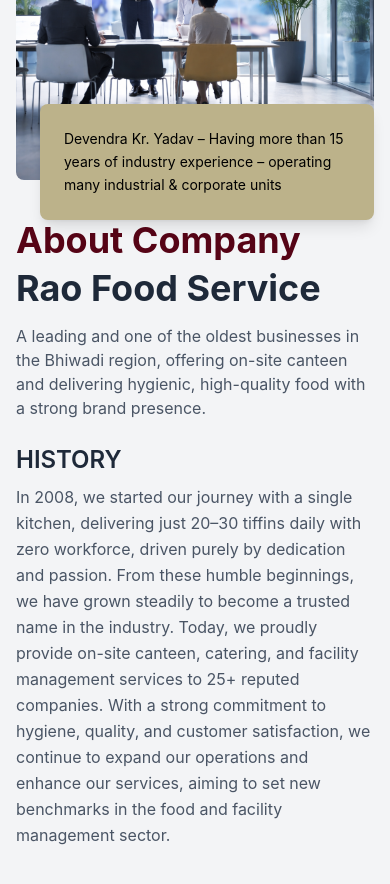
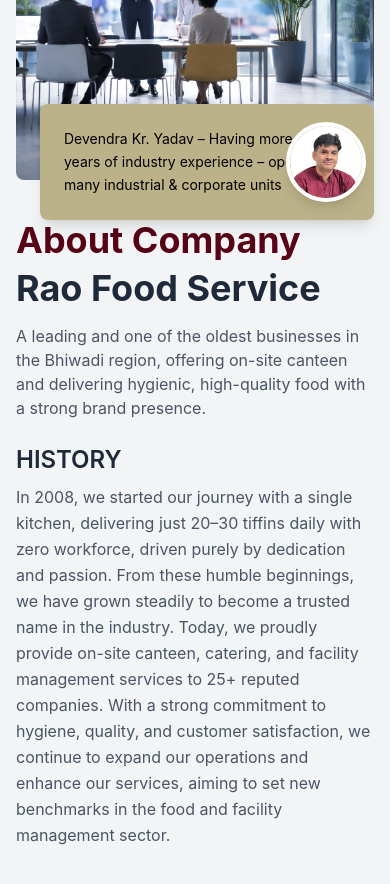
Before and after one commit to anamikaydv745-sketch/RaoFoods, a React (Vite) app: page /about in a window 390 px wide. Shown: the part 840-1724 px from the top of the page. Built offline with nearby package versions, Linux system fonts and the light colour scheme.

Commit message:
ownerimg

```diff
--- a/src/components/AboutCompany.jsx
+++ b/src/components/AboutCompany.jsx
@@ -39,7 +39,7 @@
     </p>
 
     {/* IMAGE */}
-    <div className="
+    {/* <div className="
       hidden md:block
       absolute md:-right-27 top-1/2 -translate-y-1/2
       w-30 h-30 md:w-38 md:h-38
@@ -50,7 +50,20 @@
         alt="founder"
         className="w-full h-full object-cover"
       />
-    </div>
+    </div> */}
+
+    <div className="
+  absolute right-2 md:-right-10
+  top-1/2 -translate-y-1/2
+  w-20 h-20 md:w-38 md:h-38
+  rounded-full overflow-hidden border-4 border-white shadow-lg
+">
+  <img
+    src={ownerimg}
+    alt="founder"
+    className="w-full h-full object-cover"
+  />
+</div>
 
   </div>
 
```
